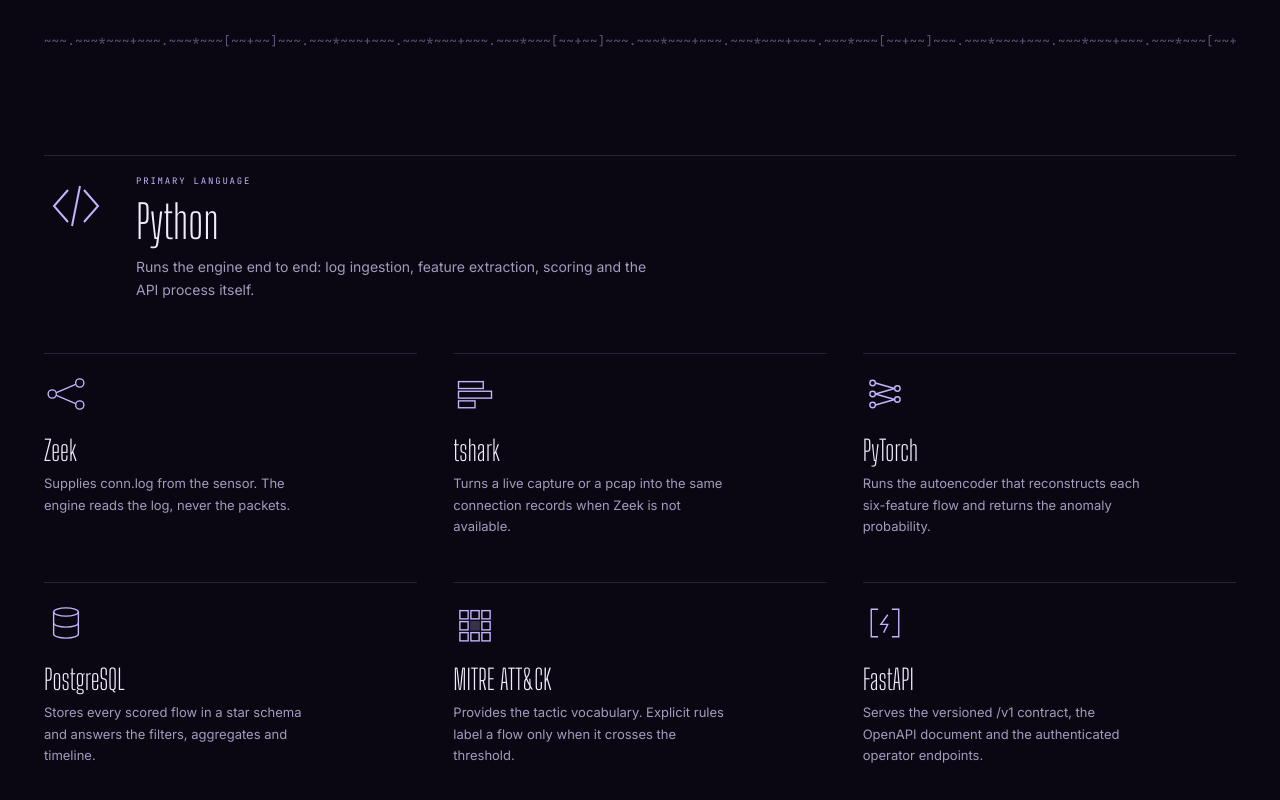
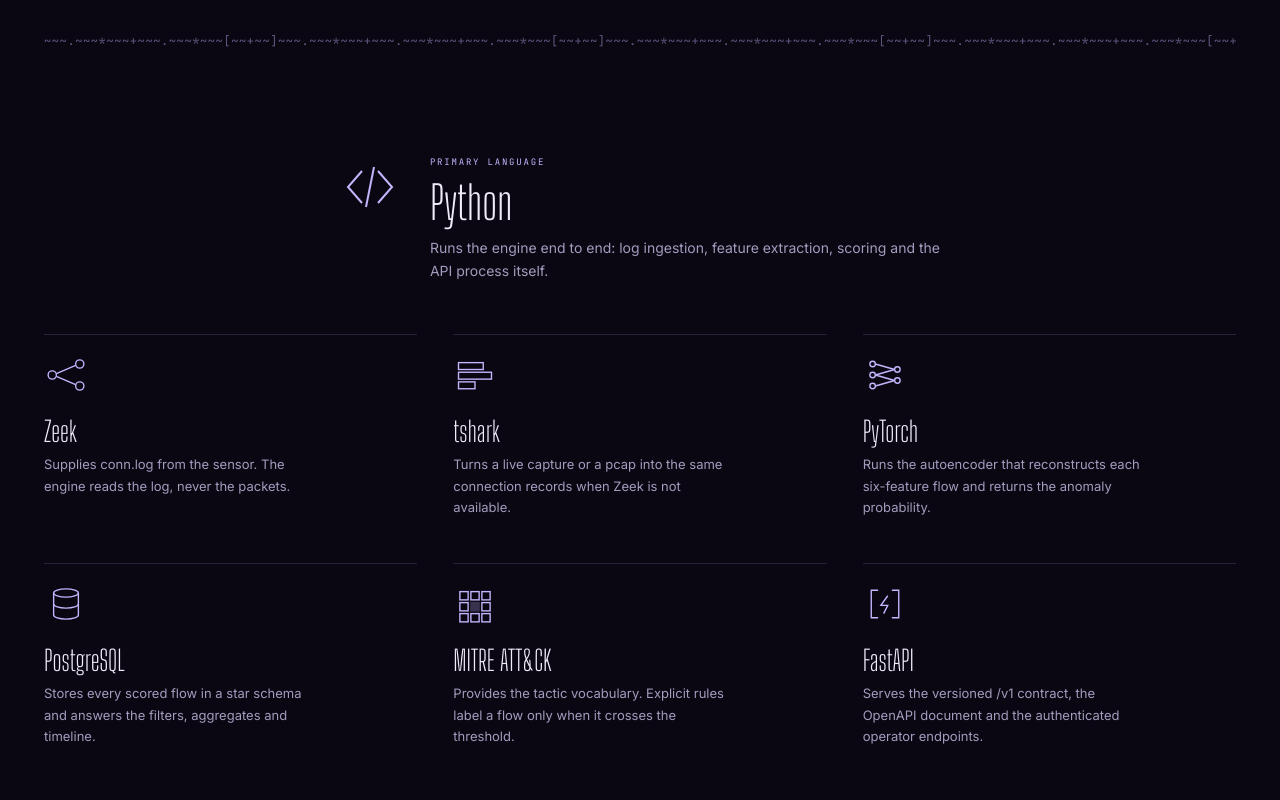
Before and after one commit to DXpz/vortemis-web, a plain HTML site: page index.html in a window 1280 px wide. Shown: the part 1572-2372 px from the top of the page. Drawn offline with nearby package versions, Linux system fonts and the light colour scheme; animation ran at ten frames a second.

Commit message:
style: center the Python feature and drop its top rule

```diff
--- a/assets/styles.css
+++ b/assets/styles.css
@@ -421,10 +421,9 @@ h3 {
 .tech-primary {
   display: flex;
   align-items: flex-start;
+  justify-content: center;
   gap: 28px;
   margin-bottom: 52px;
-  padding-top: 18px;
-  border-top: 1px solid var(--rule);
 }
 
 .tech-primary .tech-figure {
```
